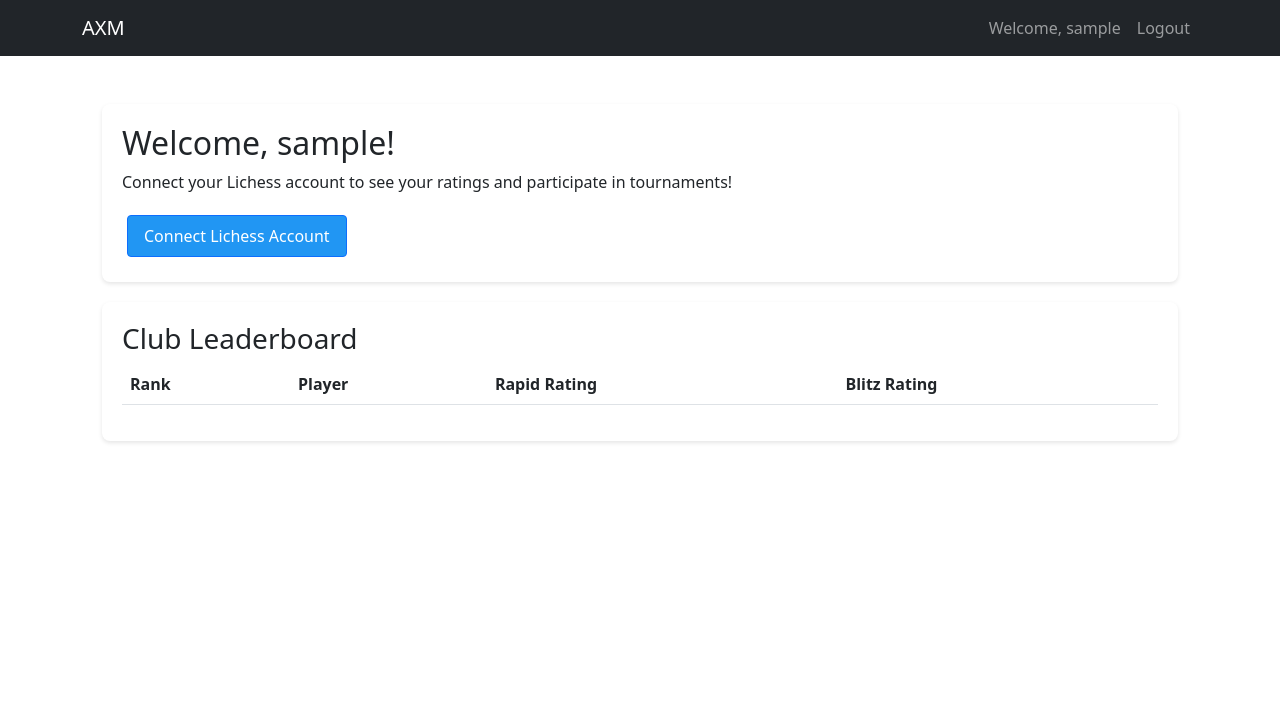
After one commit to H4dba/clubpro, a Django app: page /users/dashboard/ in a window 1280 px wide. The commit adds this page. Shown: the top 721 px of the page. Run offline with Django 5.2, Linux system fonts and the light colour scheme; the visitor is signed in with stand-in values (Sample User, id 1); data comes from the database, SQL or seed files in the repository; lists and menus that the app fills with data are empty.

Commit message:
Criado Dashboard com dados do usuario após a integração do lichess

```diff
--- a/axm/urls.py
+++ b/axm/urls.py
@@ -17,10 +17,11 @@ Including another URLconf
 from django.contrib import admin
 from django.urls import path, include
 from users.views.UserView import landing_page
+from users.views.UserView import CustomLoginView
 
 urlpatterns = [
     path('', landing_page),
     path('admin/', admin.site.urls),
     path("users/", include("users.urls")),
-
+    path("accounts/login/", CustomLoginView.as_view(), name="login"),
 ]
--- /dev/null
+++ b/users/templates/dashboard.html
@@ -0,0 +1,179 @@
+{% extends 'base.html' %}
+
+{% block content %}
+<div class="dashboard-container">
+    <div class="profile-section">
+        <h2>Welcome, {{ user.username }}!</h2>
+
+        {% if not user.is_lichess_connected %}
+            <div class="connect-lichess-box">
+                <p>Connect your Lichess account to see your ratings and participate in tournaments!</p>
+                <a href="{% url 'connect_lichess' %}" class="btn btn-primary">Connect Lichess Account</a>
+            </div>
+        {% else %}
+            <div class="user-stats">
+                <div class="ratings-box">
+                    <h3>Your Lichess Ratings</h3>
+                    <div class="ratings-grid">
+                        {% if user.lichess_rating_bullet %}
+                        <div class="rating-card">
+                            <h4>Bullet</h4>
+                            <span class="rating">{{ user.lichess_rating_bullet }}</span>
+                        </div>
+                        {% endif %}
+
+                        {% if user.lichess_rating_blitz %}
+                        <div class="rating-card">
+                            <h4>Blitz</h4>
+                            <span class="rating">{{ user.lichess_rating_blitz }}</span>
+                        </div>
+                        {% endif %}
+
+                        {% if user.lichess_rating_rapid %}
+                        <div class="rating-card">
+                            <h4>Rapid</h4>
+                            <span class="rating">{{ user.lichess_rating_rapid }}</span>
+                        </div>
+                        {% endif %}
+
+                        {% if user.lichess_rating_classical %}
+                        <div class="rating-card">
+                            <h4>Classical</h4>
+                            <span class="rating">{{ user.lichess_rating_classical }}</span>
+                        </div>
+                        {% endif %}
+                    </div>
+                </div>
+
+                {% if current_games %}
+                <div class="current-games">
+                    <h3>Current Games</h3>
+                    <div class="games-list">
+                        {% for game in current_games %}
+                        <div class="game-card">
+                            <p>vs {{ game.opponent }}</p>
+                            <a href="https://lichess.org/{{ game.gameId }}" target="_blank" class="btn btn-sm btn-primary">
+                                Watch Game
+                            </a>
+                        </div>
+                        {% endfor %}
+                    </div>
+                </div>
+                {% endif %}
+
+                {% if recent_games %}
+                <div class="recent-games">
+                    <h3>Recent Games</h3>
+                    <div class="games-list">
+                        {% for game in recent_games %}
+                        <div class="game-card">
+                            <p>{{ game.white.name }} vs {{ game.black.name }}</p>
+                            <p>Result: {{ game.winner|default:"Draw" }}</p>
+                            <a href="https://lichess.org/{{ game.id }}" target="_blank" class="btn btn-sm btn-secondary">
+                                View Game
+                            </a>
+                        </div>
+                        {% endfor %}
+                    </div>
+                </div>
+                {% endif %}
+            </div>
+        {% endif %}
+    </div>
+
+    <div class="leaderboard-section">
+        <h3>Club Leaderboard</h3>
+        <table class="table">
+            <thead>
+                <tr>
+                    <th>Rank</th>
+                    <th>Player</th>
+                    <th>Rapid Rating</th>
+                    <th>Blitz Rating</th>
+                </tr>
+            </thead>
+            <tbody>
+                {% for player in top_players %}
+                <tr {% if player.username == user.username %}class="current-user"{% endif %}>
+                    <td>{{ forloop.counter }}</td>
+                    <td>{{ player.username }}</td>
+                    <td>{{ player.lichess_rating_rapid|default:"-" }}</td>
+                    <td>{{ player.lichess_rating_blitz|default:"-" }}</td>
+                </tr>
+                {% endfor %}
+            </tbody>
+        </table>
+    </div>
+</div>
+
+<style>
+    .dashboard-container {
+        max-width: 1200px;
+        margin: 0 auto;
+        padding: 20px;
+    }
+
+    .profile-section, .leaderboard-section {
+        background: white;
+        border-radius: 8px;
+        padding: 20px;
+        margin-bottom: 20px;
+        box-shadow: 0 2px 4px rgba(0,0,0,0.1);
+    }
+
+    .ratings-grid {
+        display: grid;
+        grid-template-columns: repeat(auto-fit, minmax(150px, 1fr));
+        gap: 20px;
+        margin: 20px 0;
+    }
+
+    .rating-card {
+        background: #f8f9fa;
+        padding: 15px;
+        border-radius: 6px;
+        text-align: center;
+    }
+
+    .games-list {
+        display: grid;
+        grid-template-columns: repeat(auto-fit, minmax(250px, 1fr));
+        gap: 15px;
+        margin-top: 15px;
+    }
+
+    .game-card {
+        background: #f8f9fa;
+        padding: 15px;
+        border-radius: 6px;
+        text-align: center;
+    }
+
+    .current-user {
+        background-color: #e3f2fd;
+    }
+
+    .btn {
+        display: inline-block;
+        padding: 8px 16px;
+        border-radius: 4px;
+        text-decoration: none;
+        margin: 5px;
+    }
+
+    .btn-primary {
+        background: #2196f3;
+        color: white;
+    }
+
+    .btn-secondary {
+        background: #6c757d;
+        color: white;
+    }
+
+    .btn-sm {
+        padding: 4px 8px;
+        font-size: 0.875rem;
+    }
+</style>
+{% endblock %}
--- a/users/urls.py
+++ b/users/urls.py
@@ -3,10 +3,12 @@ from .views import *
 from django.contrib.auth.views import LogoutView
 
 urlpatterns = [
-    path("login/", CustomLoginView.as_view(), name="login"),
+    #path("login/", CustomLoginView.as_view(), name="login"),
     path("logout/", custom_logout, name="logout"),
     path("register/", register_view, name="register"),
     path("landing-page/", landing_page, name="landing-page"),
-    path("user_info/", teste_lichess, name="teste_lichess")
-
+    #path("user_info/", teste_lichess, name="teste_lichess"),
+    path('connect-lichess/', connect_lichess, name='connect_lichess'),
+    path('lichess-callback/', lichess_callback, name='lichess_callback'),
+    path('dashboard/', dashboard, name='dashboard'),
 ]
--- a/users/views/UserView.py
+++ b/users/views/UserView.py
@@ -4,29 +4,55 @@ from django.contrib.auth.views import LoginView, LogoutView
 from django.contrib.auth.forms import UserCreationForm
 from django.shortcuts import render, redirect
 from django.contrib.auth import login, logout
+from django.contrib.auth.decorators import login_required
+from django.contrib import messages
+from services.lichess_oauth import LichessOAuth
+from django.contrib.auth import get_user_model
+from django.urls import reverse
+from django.contrib.auth.forms import AuthenticationForm
+from django import forms
+from services.LichessService import LichessApi
 
-from services import LichessApi
+# Custom form without email requirement
+class SimpleUserCreationForm(forms.ModelForm):
+    password1 = forms.CharField(label='Password', widget=forms.PasswordInput)
+    password2 = forms.CharField(label='Password confirmation', widget=forms.PasswordInput)
 
+    class Meta:
+        model = get_user_model()
+        fields = ('username',)
 
+    def clean_password2(self):
+        password1 = self.cleaned_data.get("password1")
+        password2 = self.cleaned_data.get("password2")
+        if password1 and password2 and password1 != password2:
+            raise forms.ValidationError("Passwords don't match")
+        return password2
 
+    def save(self, commit=True):
+        user = super().save(commit=False)
+        user.set_password(self.cleaned_data["password1"])
+        if commit:
+            user.save()
+        return user
 
 class CustomLoginView(LoginView):
     template_name = "login.html"
     redirect_authenticated_user = True
-    login_redirect_url = 'accounts/test'
+
+    def get_success_url(self):
+        return reverse('dashboard')
 
 def register_view(request):
     if request.method == "POST":
-        form = UserCreationForm(request.POST)
+        form = SimpleUserCreationForm(request.POST)
         if form.is_valid():
             user = form.save()
-
-            request.session["pending_user_id"] = user.id
-
-            return redirect(reverse("lichess_login"))
-
+            login(request, user)
+            messages.success(request, 'Registration successful! Connect your Lichess account to access all features.')
+            return redirect('dashboard')
     else:
-        form = UserCreationForm()
+        form = SimpleUserCreationForm()
 
     return render(request, "register.html", {"form": form})
 
@@ -37,10 +63,92 @@ def custom_logout(request):
     logout(request)
     return redirect('landing-page')
 
+@login_required
 def dashboard(request):
-    print()
+    User = get_user_model()
+    context = {
+        'user': request.user,
+    }
+    print(request.user.lichess_access_token)
 
+    if request.user.is_lichess_connected:
+        # Initialize API with user's token
+        lichess_api = LichessApi(request.user.lichess_access_token)
 
-def teste_lichess(request):
-    lichess_client = LichessApi()
-    print(lichess_client.get_user_info('H4dba'))
+        # Get fresh user data
+        user_data = lichess_api.get_user_info(request.user.username)
+        recent_games = lichess_api.get_user_games(request.user.username, max_games=5)
+        current_games = lichess_api.get_user_current_games(request.user.username)
+
+        context.update({
+            'lichess_data': user_data,
+            'recent_games': recent_games,
+            'current_games': current_games,
+        })
+
+    # Get top players for leaderboard
+    top_players = User.objects.filter(
+        is_lichess_connected=True
+    ).exclude(
+        lichess_rating_rapid__isnull=True
+    ).order_by('-lichess_rating_rapid')[:10]
+
+    context['top_players'] = top_players
+    return render(request, 'dashboard.html', context)
+
+@login_required
+def connect_lichess(request):
+    oauth = LichessOAuth()
+    auth_url = oauth.get_authorization_url(request)
+    return redirect(auth_url)
+
+@login_required
+def lichess_callback(request):
+    code = request.GET.get('code')
+    error = request.GET.get('error')
+    error_description = request.GET.get('error_description')
+
+    if error or not code:
+        messages.error(request, f'Authorization failed: {error_description or "No code received"}')
+        return redirect('dashboard')
+
+    oauth = LichessOAuth()
+    try:
+        # Get access token using PKCE
+        access_token = oauth.get_access_token(request, code)
+        print(f"Received access token: {access_token[:10]}...") # Debug print
+
+        # Initialize Lichess API with the new token
+        lichess_api = LichessApi(access_token)
+
+        # Get user data and handle list response
+        user_data_list = lichess_api.get_user_info(request.user.username)
+        print(f"User data: {user_data_list}")  # Debug print
+
+        # Get the first item if it's a list
+        user_data = user_data_list[0] if isinstance(user_data_list, list) else user_data_list
+
+        if user_data and 'perfs' in user_data:
+            print('salvando user_token')
+            # Update user's Lichess information
+            request.user.lichess_id = user_data.get('id')
+            request.user.lichess_access_token = access_token
+            request.user.is_lichess_connected = True
+
+            # Update ratings from perfs
+            perfs = user_data['perfs']
+            request.user.lichess_rating_bullet = perfs.get('bullet', {}).get('rating')
+            request.user.lichess_rating_blitz = perfs.get('blitz', {}).get('rating')
+            request.user.lichess_rating_rapid = perfs.get('rapid', {}).get('rating')
+            request.user.lichess_rating_classical = perfs.get('classical', {}).get('rating')
+
+            request.user.save()
+            messages.success(request, 'Successfully connected to Lichess!')
+        else:
+            messages.error(request, f'Failed to fetch Lichess user data. Response: {user_data}')
+
+    except Exception as e:
+        messages.error(request, f'Failed to connect to Lichess: {str(e)}')
+        print(f"Exception details: {str(e)}")  # Debug print
+
+    return redirect('dashboard')
```
Also changed, not shown: axm/settings.py (+22 -1 lines), lichess/views/views.py (+53 -2 lines), services/LichessService.py (+25 -99 lines), services/lichess_oauth.py (added, +68 -0 lines), users/models.py (+14 -1 lines), users/templates/login.html (+9 -24 lines), users/templates/register.html (+9 -14 lines).
